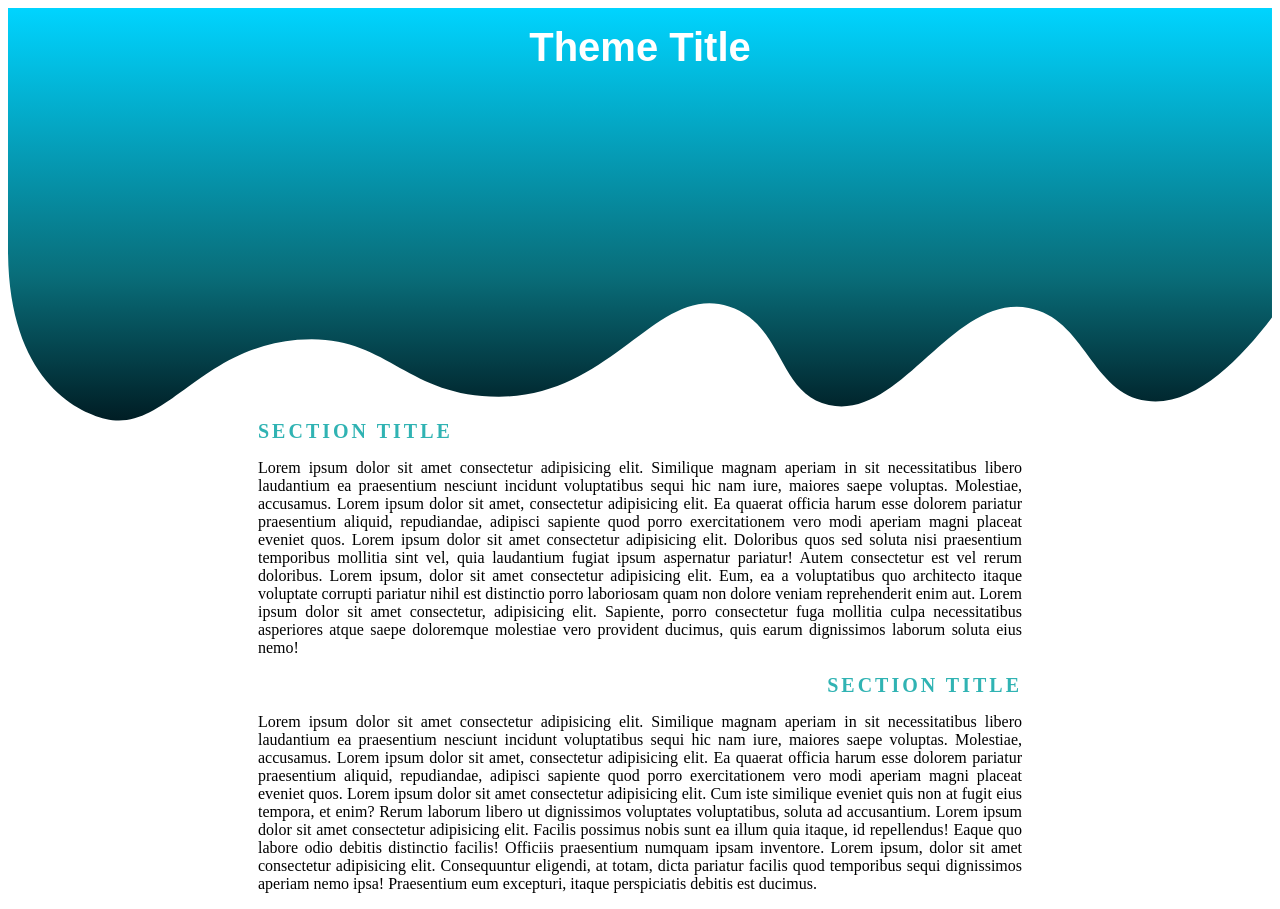
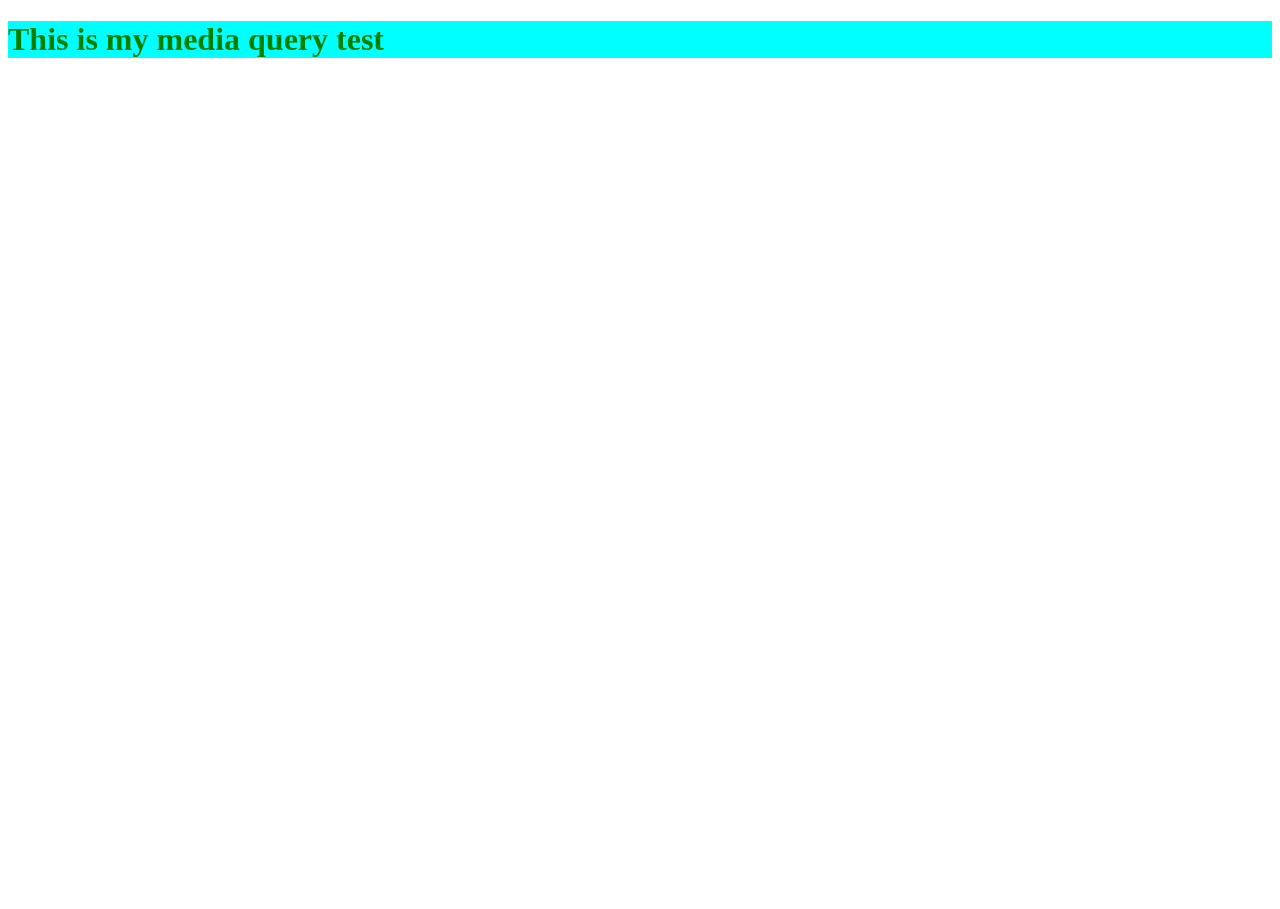
Before and after one commit to Mina-Chen/mobile-friendly-practice, a plain HTML site: page index.html in a window 1280 px wide. After the commit the page ends 800 px from the top, so only its background shows below. Drawn offline with Linux system fonts and the light colour scheme.

Commit message:
add html and styled it

```diff
--- a/css/style.css
+++ b/css/style.css
@@ -1,29 +1,35 @@
 h1{
-    margin-top: -400px;
-    text-align: center;
-    color: rgb(255, 255, 255);
-    font-family: Arial, Helvetica, sans-serif;
-    font-size: 40px;
+    color: green;
+    font-size: xx-large;
 }
 
-h2{
-    font-size: 20px;
-    color:rgb(48, 179, 179);
-    letter-spacing: 3px;
+header{
+    background-color: aqua;
 }
 
-.box1,
-.box2 {
-    margin-left: 250px;
-    text-align: justify;
-    margin-right: 250px;
+/* Using your repository from Day 1:
+Create a new branch called daily-challenge
+Create media queries for the following breakpoints:
+480px
+768px
+1024px
+Change the background color of the header at each breakpoint
+Push your changes to your daily-challenge branch */
+
+@media only screen and (max-width: 1024px){
+    header {
+            background-color: purple;
+    }
 }
 
-.box1{
-    margin-top:350px;
+@media only screen and (max-width: 768px){
+    header {
+            background-color: gray;
+    }
 }
 
-.box2 h2 {
-    text-align: right;
-
+@media only screen and (max-width: 600px){
+    header {
+            background-color: blue;
+    }
 }
--- a/index.html
+++ b/index.html
@@ -5,43 +5,9 @@
     <meta http-equiv="X-UA-Compatible" content="IE=edge">
     <meta name="viewport" content="width=device-width, initial-scale=1.0">
     <link rel="stylesheet" href="css/style.css">
-    <title>Theme Title</title>
+    <title>Document</title>
 </head>
 <body>
-    <div>
-        <svg id="Layer_1" data-name="Layer 1" xmlns="http://www.w3.org/2000/svg" viewbox="0 0 1366 445.8">
-            <defs>
-                <style>
-                    .cls-1 {
-                    fill: url(#gradient);
-                    }
-                </style>
-                <lineargradient spreadmethod="pad" id="gradient" x1="0%" y1="100%" x2="0%" y2="0%">
-                    <stop offset="0%" style="stop-color:rgba(0,29,36,1);stop-opacity:1;" />
-                    <stop offset="35%" style="stop-color:rgba(9,109,121,1);stop-opacity:1;" />
-                    <stop offset="100%" style="stop-color:rgba(0,212,255,1);stop-opacity:1;" />
-                </lineargradient>
-            </defs>
-            <path class="cls-1"
-            d="M1366,334.59c-35.76,47.13-85.07,97-135.44,90-59.88-8.29-66.63-89.32-127.49-100.5-82.78-15.2-137.89,122.32-216,105-55.81-12.38-48.17-87.13-108-106.5-78.31-25.35-125.07,98-249,97.5-103.49-.42-121.3-69.87-217.49-61.5-107.29,9.34-142.49,100.74-207,85.5C72.27,436.21,0,399.09,0,261.1V0H1366Z" />
-        </svg>
-        <h1>Theme Title</h1>
-    </div>
-    <div class="box1">
-        <h2>
-             SECTION TITLE
-        </h2>
-        <p>
-            Lorem ipsum dolor sit amet consectetur adipisicing elit. Similique magnam aperiam in sit necessitatibus libero laudantium ea praesentium nesciunt incidunt voluptatibus sequi hic nam iure, maiores saepe voluptas. Molestiae, accusamus. Lorem ipsum dolor sit amet, consectetur adipisicing elit. Ea quaerat officia harum esse dolorem pariatur praesentium aliquid, repudiandae, adipisci sapiente quod porro exercitationem vero modi aperiam magni placeat eveniet quos. Lorem ipsum dolor sit amet consectetur adipisicing elit. Doloribus quos sed soluta nisi praesentium temporibus mollitia sint vel, quia laudantium fugiat ipsum aspernatur pariatur! Autem consectetur est vel rerum doloribus. Lorem ipsum, dolor sit amet consectetur adipisicing elit. Eum, ea a voluptatibus quo architecto itaque voluptate corrupti pariatur nihil est distinctio porro laboriosam quam non dolore veniam reprehenderit enim aut. Lorem ipsum dolor sit amet consectetur, adipisicing elit. Sapiente, porro consectetur fuga mollitia culpa necessitatibus asperiores atque saepe doloremque molestiae vero provident ducimus, quis earum dignissimos laborum soluta eius nemo!
-        </p>
-    </div>
-    <div class="box2">
-        <h2>
-            SECTION TITLE
-         </h2>
-        <p>
-            Lorem ipsum dolor sit amet consectetur adipisicing elit. Similique magnam aperiam in sit necessitatibus libero laudantium ea praesentium nesciunt incidunt voluptatibus sequi hic nam iure, maiores saepe voluptas. Molestiae, accusamus. Lorem ipsum dolor sit amet, consectetur adipisicing elit. Ea quaerat officia harum esse dolorem pariatur praesentium aliquid, repudiandae, adipisci sapiente quod porro exercitationem vero modi aperiam magni placeat eveniet quos. Lorem ipsum dolor sit amet consectetur adipisicing elit. Cum iste similique eveniet quis non at fugit eius tempora, et enim? Rerum laborum libero ut dignissimos voluptates voluptatibus, soluta ad accusantium. Lorem ipsum dolor sit amet consectetur adipisicing elit. Facilis possimus nobis sunt ea illum quia itaque, id repellendus! Eaque quo labore odio debitis distinctio facilis! Officiis praesentium numquam ipsam inventore. Lorem ipsum, dolor sit amet consectetur adipisicing elit. Consequuntur eligendi, at totam, dicta pariatur facilis quod temporibus sequi dignissimos aperiam nemo ipsa! Praesentium eum excepturi, itaque perspiciatis debitis est ducimus.
-        </p>
-    </div>
+    <header><h1>This is my media query test</h1></header>
 </body>
 </html>
```
